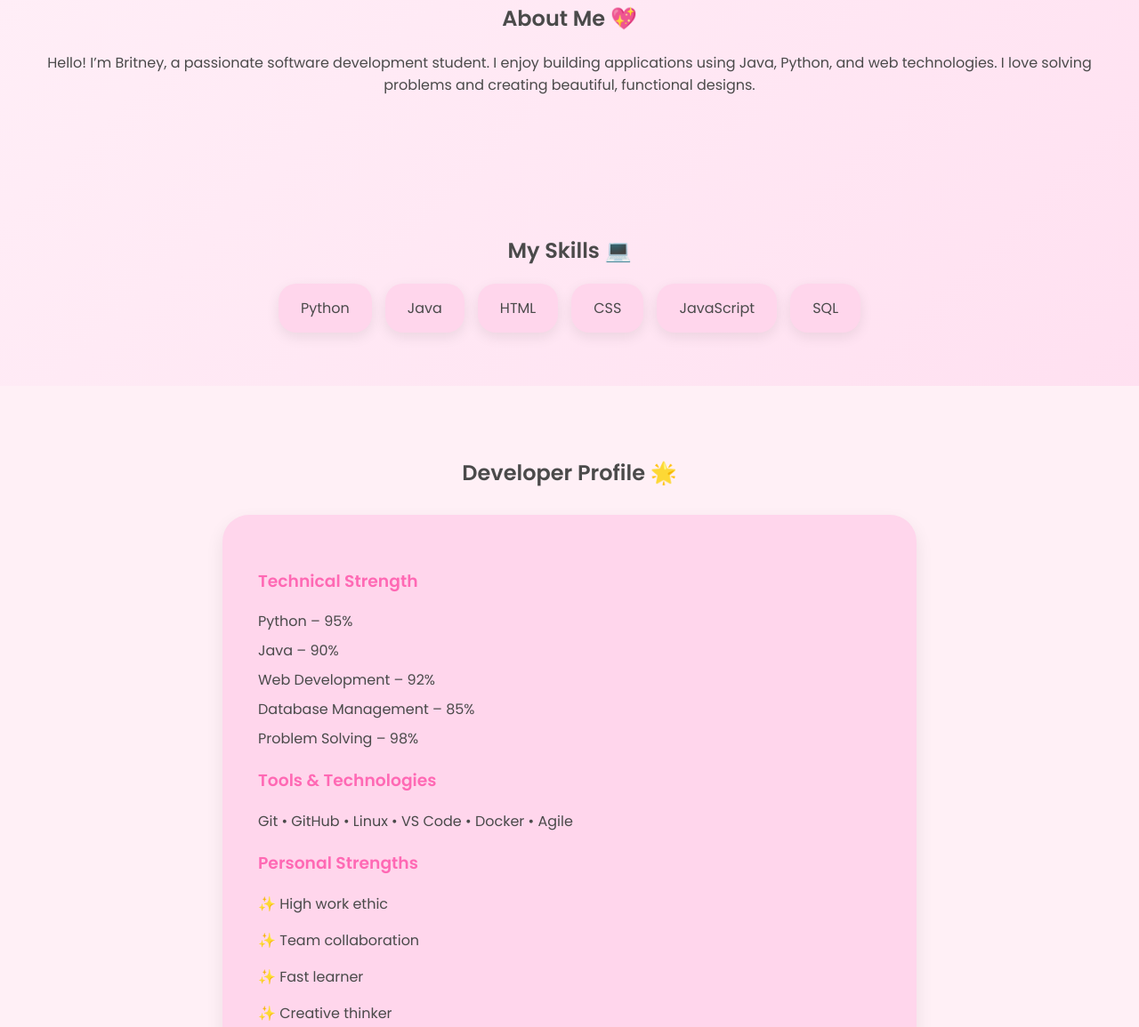
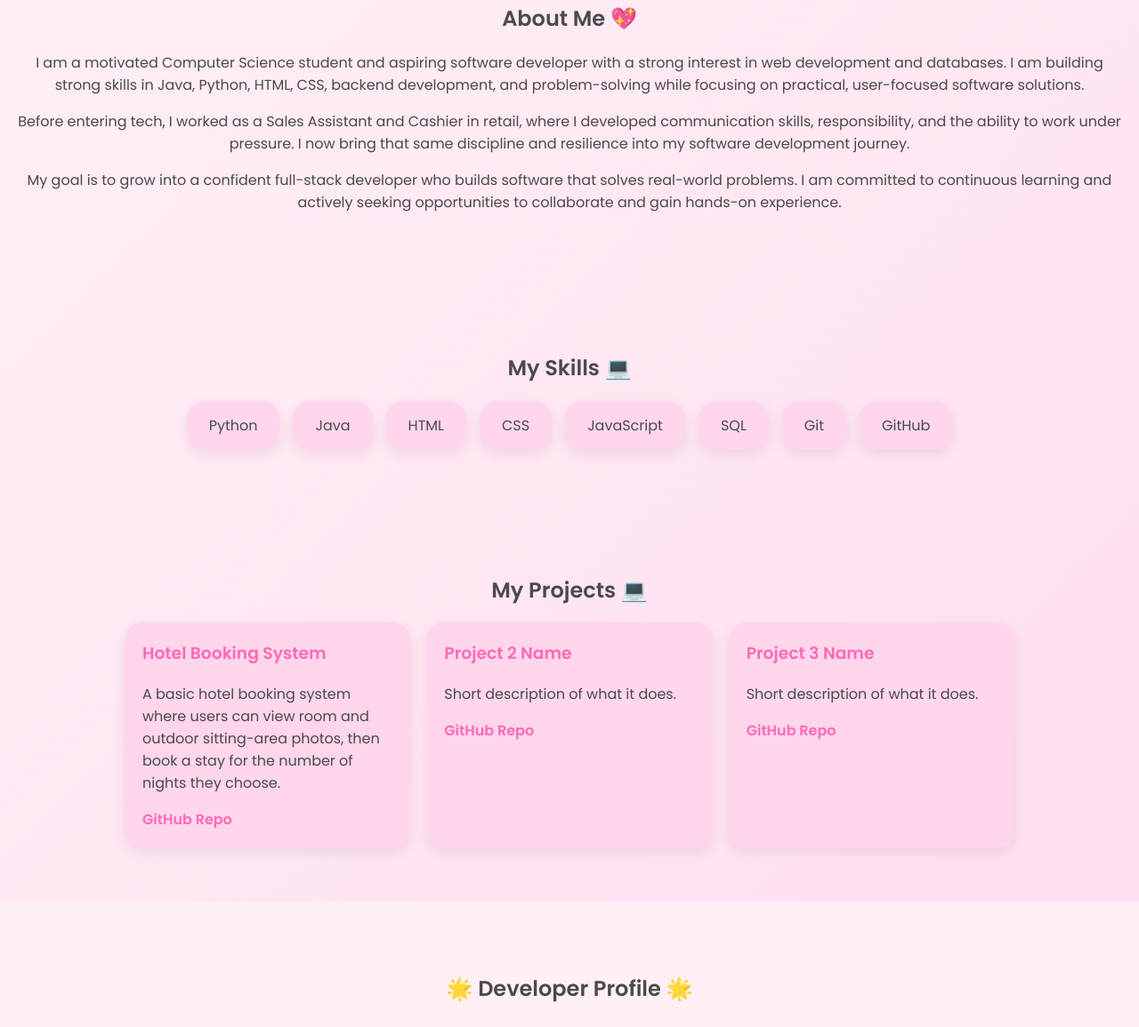
Before and after one commit to brit2905/MyPortfolio, a plain HTML site: page index.html in a window 1280 px wide. Shown: the part 877-2032 px from the top of the page at 89% size. Drawn offline with Linux system fonts and the light colour scheme.

Commit message:
Update portfolio content,styling and projects section

```diff
--- a/index.html
+++ b/index.html
@@ -4,50 +4,50 @@
     <meta charset="UTF-8">
     <title>Britney | Portfolio</title>
     <meta name="viewport" content="width=device-width, initial-scale=1.0">
+    <link rel="icon" type="image/png" href="images/favicon.png">
 
     <link href="https://fonts.googleapis.com/css2?family=Poppins:wght@400;600&display=swap" rel="stylesheet">
     <link rel="stylesheet" href="style.css">
 </head>
 <body>
 
-    <!-- HERO SECTION -->
     <header class="hero" id="home">
-
-        <!-- RIGHT SIDE NAVIGATION (ONLY HOME SCREEN) -->
         <div class="home-nav">
             <button onclick="scrollToSection('home')">Home</button>
             <button onclick="scrollToSection('about')">About</button>
             <button onclick="scrollToSection('skills')">Skills</button>
             <button onclick="scrollToSection('profile')">Profile</button>
+            <button onclick="scrollToSection('projects')">Projects</button>
             <button onclick="scrollToSection('contact')">Contact</button>
         </div>
 
         <div class="hero-content">
-            <div class="welcome">
-                🌸 Welcome to my Portfolio! 🌸
-            </div>
-
+            <p class="welcome"><strong>🌸 Welcome to my Portfolio! 🌸</strong></p>
             <img src="images/profile.png" alt="Photo of Britney" class="profile-pic">
 
-            <h1>✨ Britney Plaatjies</h1>
+            <h1>✨ Britney Plaatjies ✨</h1>
             <p class="title">Software Development Student</p>
-            <p class="subtitle">Java • Python • Web Development 💗</p>
-
-            <a href="mailto:plaatjiesbritney2@gmail.com" class="hire-button">💌 Hire Me</a>
+            <p class="subtitle">Java • Python • Web Development 💖</p>
+            <a href="https://mail.google.com/mail/?view=cm&fs=1&to=plaatjiesbritney2@gmail.com" target="_blank" rel="noopener" class="hire-button">💌 Hire Me</a>
         </div>
     </header>
 
-    <!-- ABOUT SECTION -->
     <section class="about" id="about">
         <h2>About Me 💖</h2>
         <p>
-            Hello! I’m Britney, a passionate software development student.
-            I enjoy building applications using Java, Python, and web technologies.
-            I love solving problems and creating beautiful, functional designs.
+            I am a motivated Computer Science student and aspiring software developer with a strong interest in web development and databases.
+            I am building strong skills in Java, Python, HTML, CSS, backend development, and problem-solving while focusing on practical, user-focused software solutions.
+        </p>
+        <p>
+            Before entering tech, I worked as a Sales Assistant and Cashier in retail, where I developed communication skills, responsibility, and the ability to work under pressure.
+            I now bring that same discipline and resilience into my software development journey.
+        </p>
+        <p>
+            My goal is to grow into a confident full-stack developer who builds software that solves real-world problems.
+            I am committed to continuous learning and actively seeking opportunities to collaborate and gain hands-on experience.
         </p>
     </section>
 
-    <!-- SKILLS SECTION -->
     <section class="skills" id="skills">
         <h2>My Skills 💻</h2>
         <div class="skill-cards">
@@ -57,21 +57,44 @@
             <div class="card">CSS</div>
             <div class="card">JavaScript</div>
             <div class="card">SQL</div>
+            <div class="card">Git</div>
+            <div class="card">GitHub</div>
         </div>
     </section>
 
-    <!-- PROFILE SECTION -->
+    <section class="projects" id="projects">
+        <h2>My Projects 💻</h2>
+        <div class="project-grid">
+            <article class="project-card">
+                <h3>Hotel Booking System</h3>
+                <p>A basic hotel booking system where users can view room and outdoor sitting-area photos, then book a stay for the number of nights they choose.</p>
+                <a href="https://github.com/brit2905/Hotel_Booking.git" target="_blank" rel="noopener">GitHub Repo</a>
+            </article>
+
+            <article class="project-card">
+                <h3>Project 2 Name</h3>
+                <p>Short description of what it does.</p>
+                <a href="https://github.com/your-link" target="_blank" rel="noopener">GitHub Repo</a>
+            </article>
+
+            <article class="project-card">
+                <h3>Project 3 Name</h3>
+                <p>Short description of what it does.</p>
+                <a href="https://github.com/your-link" target="_blank" rel="noopener">GitHub Repo</a>
+            </article>
+        </div>
+    </section>
+
     <section class="profile" id="profile">
-        <h2>Developer Profile 🌟</h2>
-
+        <h2>🌟 Developer Profile 🌟</h2>
         <div class="profile-card">
             <h3>Technical Strength</h3>
             <ul>
-                <li>Python – 95%</li>
-                <li>Java – 90%</li>
-                <li>Web Development – 92%</li>
-                <li>Database Management – 85%</li>
-                <li>Problem Solving – 98%</li>
+                <li>Python - 95%</li>
+                <li>Java - 85%</li>
+                <li>Web Development - 92%</li>
+                <li>Database Management - 85%</li>
+                <li>Problem Solving - 98%</li>
             </ul>
 
             <h3>Tools & Technologies</h3>
@@ -85,21 +108,15 @@
         </div>
     </section>
 
-    <!-- CONTACT SECTION -->
     <section class="contact" id="contact">
         <h2>Contact Me ✉️</h2>
-        <p>Email:
-            <a href="mailto:plaatjiesbritney2@gmail.com" target="_blank">
-                plaatjiesbritney2@gmail.com
-            </a>
-        </p>
-        <p>GitHub: <a href="https://github.com/brit2905" target="_blank">🐱</a></p>
-        <p>LinkedIn: <a href="https://linkedin.com/in/britney-plaatjies-a10878254" target="_blank">💼</a></p>
+        <p>Email: <a href="https://mail.google.com/mail/?view=cm&fs=1&to=plaatjiesbritney2@gmail.com" target="_blank" rel="noopener">plaatjiesbritney2@gmail.com</a></p>
+        <p>GitHub: <a href="https://github.com/brit2905" target="_blank" rel="noopener">🐱</a></p>
+        <p>LinkedIn: <a href="https://linkedin.com/in/britney-plaatjies-a10878254" target="_blank" rel="noopener">💼</a></p>
     </section>
 
-    <!-- FOOTER -->
     <footer>
-        <p>© 2026 Britney's Portfolio 💖</p>
+        <p>&copy; 2026 Britney's Portfolio 💖</p>
     </footer>
 
     <script>
--- a/style.css
+++ b/style.css
@@ -82,6 +82,13 @@ body {
     box-shadow: 0 10px 30px rgba(0,0,0,0.1);
     z-index: 1;
     position: relative;
+}
+
+.welcome {
+    font-size: 1.35rem;
+    font-weight: 900;
+    letter-spacing: 0.3px;
+    color: #3d3d3d;
 }
 
 /* PROFILE IMAGE */
@@ -237,3 +244,33 @@ footer {
         height: 140px;
     }
 }
+/* Projects */
+.projects {
+    padding: 60px 20px;
+}
+.project-grid {
+    max-width: 1000px;
+    margin: 0 auto;
+    display: grid;
+    grid-template-columns: repeat(auto-fit, minmax(240px, 1fr));
+    gap: 18px;
+}
+.project-card {
+    background: #FFD6EC;
+    border-radius: 20px;
+    padding: 20px;
+    box-shadow: 0 5px 15px rgba(0,0,0,0.08);
+    text-align: left;
+}
+.project-card h3 {
+    margin-top: 0;
+    color: #FF69B4;
+}
+.project-card a {
+    color: #FF69B4;
+    font-weight: 600;
+    text-decoration: none;
+}
+.project-card a:hover {
+    text-decoration: underline;
+}
```
Also changed, not shown: images/favicon.png (added).
